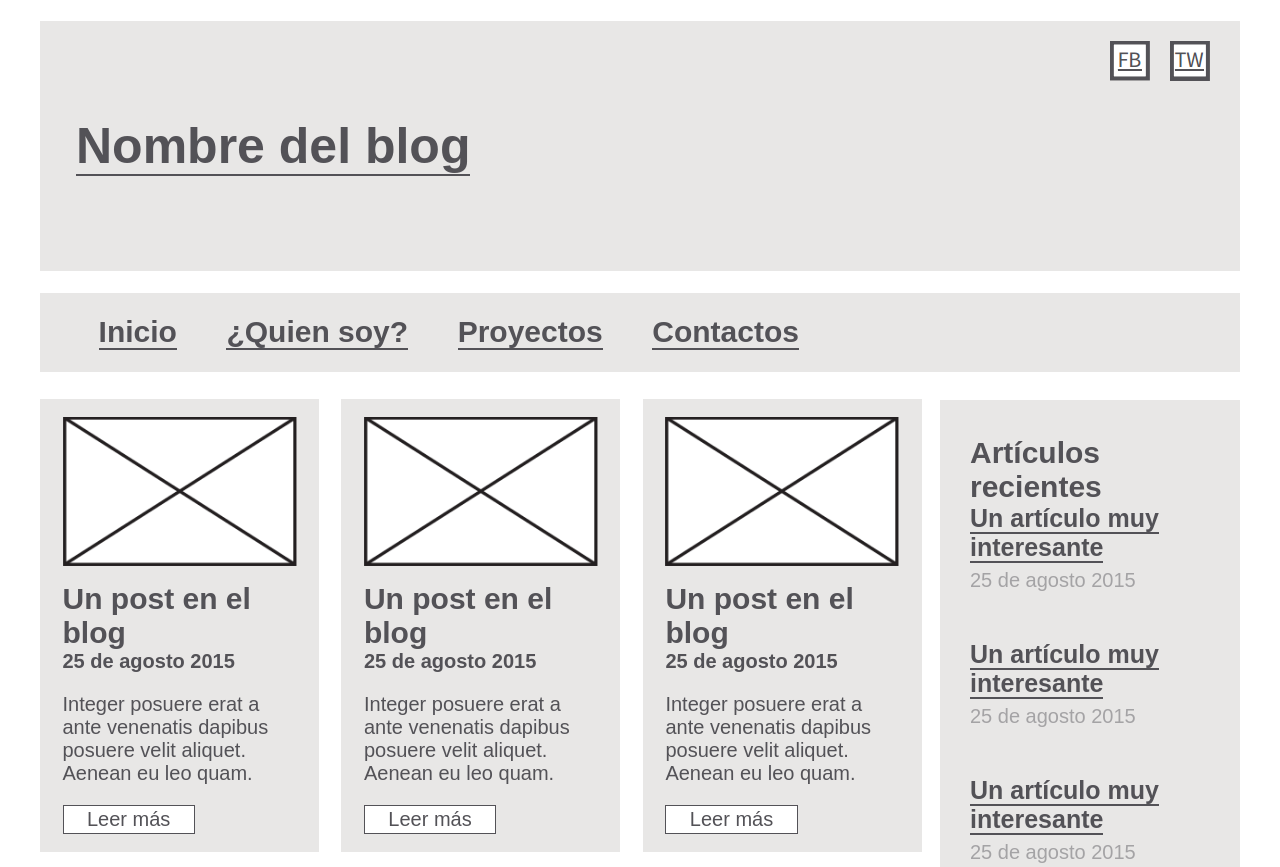
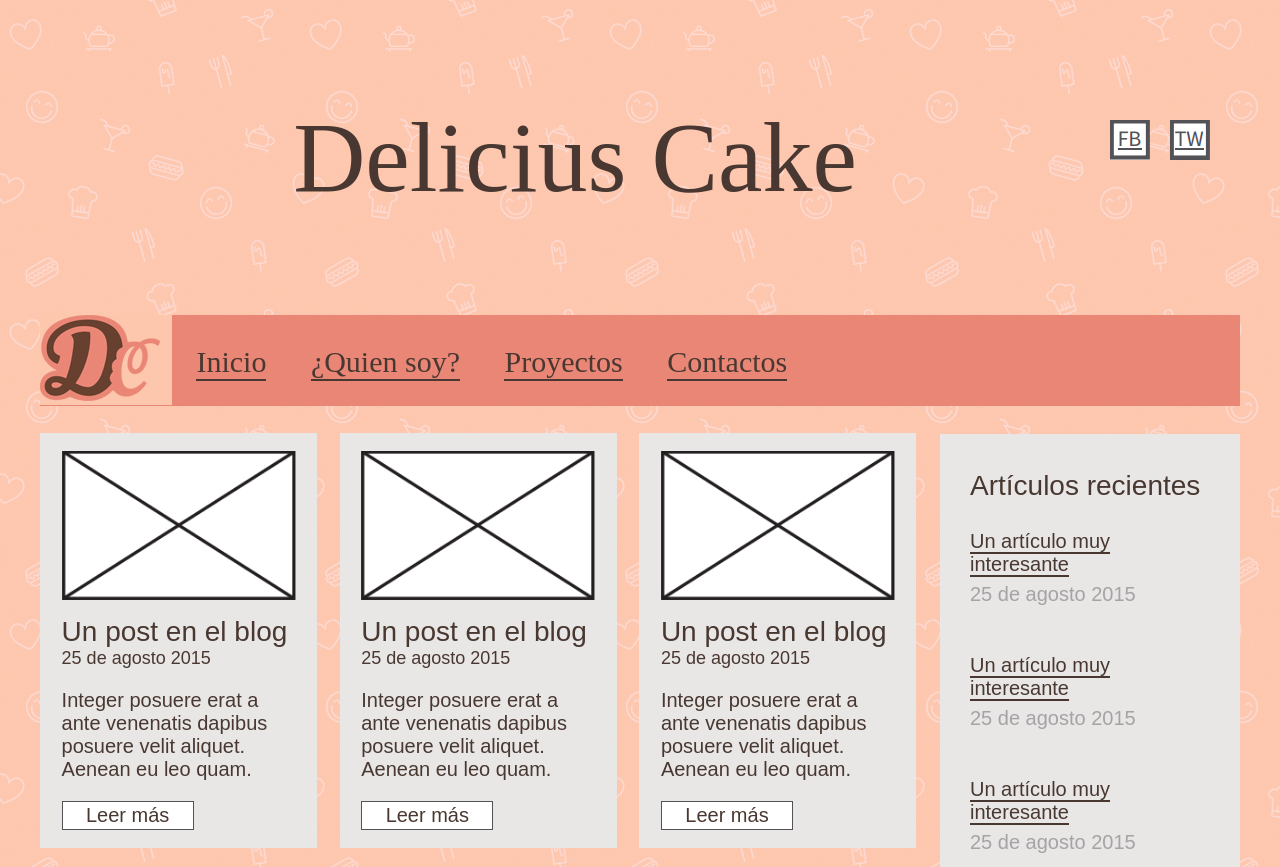
Before and after one commit to carolina-loaiza/RWD_blog, a plain HTML site: page index.html in a window 1280 px wide. Shown: the top 867 px of the page. Drawn offline with Linux system fonts and the light colour scheme; a web font is replaced by a local one.

Commit message:
Agrego estilos base de fonts, background,nav y logo

```diff
--- a/index.html
+++ b/index.html
@@ -12,9 +12,10 @@
       <li class="twitter"></li>
       <li class="facebook"></li>
     </ul>
-    <h1 class="logo"><a href="#">Nombre del blog</a></h1>
+    <h1><a href="#">Delicius Cake</a></h1>
     <nav class="main-nav">
       <ul>
+        <li class="logo"><img src="img/logo-blog.png"></li>
         <li><a href="#">Inicio</a></li>
         <li><a href="#">¿Quien soy?</a></li>
         <li><a href="#">Proyectos</a></li>
--- a/sass/partials/_base.scss
+++ b/sass/partials/_base.scss
@@ -6,6 +6,8 @@ body {
   box-sizing: inherit;
   font-family: $text-sans;
   color: $text;
+  font-weight: normal;
+  background-image: url("../img/food_pattern.png");
 }
 
 h2 {
@@ -13,13 +15,15 @@ h2 {
 }
 
 h3 {
-  font-size: 30px;
+  font-size: 28px;
   margin: 5% 0 0 0;
+  font-weight: normal;
 }
 
 h4 {
   margin: 0;
   font-size: 25px;
+  font-weight: normal;
 }
 
 a {
@@ -27,11 +31,17 @@ a {
   font-weight: bold;
   text-decoration: none;
   color: $text;
-  border-bottom: 2px solid #535257;
+  border-bottom: 2px solid $text;
+  font-weight: normal;
 }
 
 p {
   font-size: 20px;
+  font-weight: normal;
+}
+
+span {
+  font-weight: normal;
 }
 
 ul {
--- a/sass/partials/_variables.scss
+++ b/sass/partials/_variables.scss
@@ -3,15 +3,16 @@
 //
 
 // Google Fonts
-@import url(https://fonts.googleapis.com/css?family=Open+Sans:400,400italic,600italic,700,700italic,600,300italic,300);
+@import url(https://fonts.googleapis.com/css?family=Oleo+Script+Swash+Caps:400,700|Muli:400,400italic,300italic,300);
 
 // Font
-$text-sans: 'Josefin Sans', sans-serif;
+$text-sans: 'Muli', sans-serif;
+$text-serif: 'Oleo Script Swash Caps', serif;
 
 // Colors
-$background-color: #E8E7E6; // gris
-$background-nav: #E8E7E6; // gris
+$background-color: #493831; // cafe
+$background-nav: #EA8676; // rosa
 $background-post-recent: #E8E7E6; // gris
 $background-main-post: #E8E7E6; // gris
-$text: #535257; // negro
+$text: #493831; // cafe
 $text-secondary: #A4A3A5; // gris claro
--- a/sass/partials/modules/_header.scss
+++ b/sass/partials/modules/_header.scss
@@ -1,22 +1,36 @@
 //
 // Estilos del header
 //
-.logo a{
-  font-size: 50px;
+h1 {
+  margin: 100px 0;
+  text-align: center;
+}
+
+h1 a{
+  font-size: 100px;
+  font-family: $text-serif;
+  border-bottom: none;
 }
 
 .logo {
-  padding: 8% 3%;
+ 	padding-right: 12px;
+  background-color: #fdc7ae;
 }
 
-.main-nav, .logo {
+.main-nav {
   background: $background-nav;
 }
 
-.main-nav li{
-  padding: 2% 2%;
+
+.main-nav a{
+	font-family: "Oleo Script Swash Caps", serif;
+  color: #493831;
+  display: inline-block;
+  margin: 20px;
+  overflow: hidden;
 }
 
 .main-nav ul {
-  padding: 0 3%;
+  overflow: hidden;
+  height: 91px;
 }
--- a/sass/partials/modules/_post.scss
+++ b/sass/partials/modules/_post.scss
@@ -12,7 +12,7 @@
 .post-preview {
   max-width: 26%;
   margin: 3% 2% 0 0;
-  padding: 2% 2.5%;
+  padding: 2% 2.4%;
   background: #E8E7E6;
 }
 
@@ -24,7 +24,6 @@
 .post-page li{
   padding: 0 2%;
   font-size: 30px;
-  font-weight: bold;
 }
 
 .read-more {
@@ -36,12 +35,14 @@
 
 .updated {
   font-weight: bold;
-  font-size: 20px;
+  font-size: 18px;
+  font-weight: normal;
 }
 
 .updated-preview {
   color: $text-secondary;
   font-size: 20px;
+  font-weight: normal;
 }
 
 //
--- a/sass/partials/modules/_sideBar.scss
+++ b/sass/partials/modules/_sideBar.scss
@@ -11,7 +11,11 @@
 }
 
 .post-recent a{
-  font-size: 25px;
+  font-size: 20px;
+}
+
+.post-recent h3{
+  margin-bottom: 28px;
 }
 
 .updated-preview {
```
Also changed, not shown: css/style.css, 1 other file.
